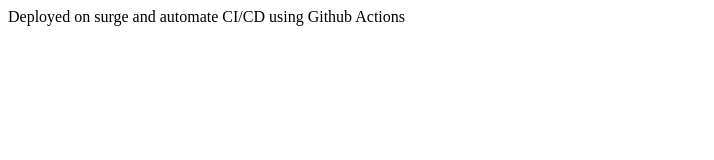
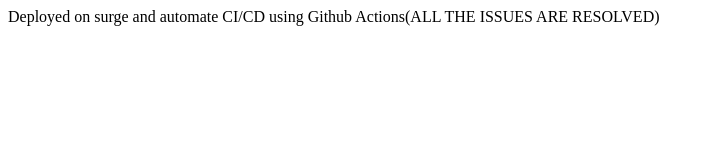
Before and after one commit to Muhammad-Mustafa/FullStack_Bootcamp2020, a plain HTML site: page index.html in a window 1280 px wide. Shown: the whole page, without its empty margins (0-714 px from the left). Drawn offline with Linux system fonts and the light colour scheme.

Commit message:
Assignment 1 sucessfully Done

```diff
--- a/index.html
+++ b/index.html
@@ -6,6 +6,6 @@
     <title>Document</title>
 </head>
 <body>
-    Deployed on surge and automate CI/CD using Github Actions
+    Deployed on surge and automate CI/CD using Github Actions(ALL THE ISSUES ARE RESOLVED)
 </body>
 </html>
```
